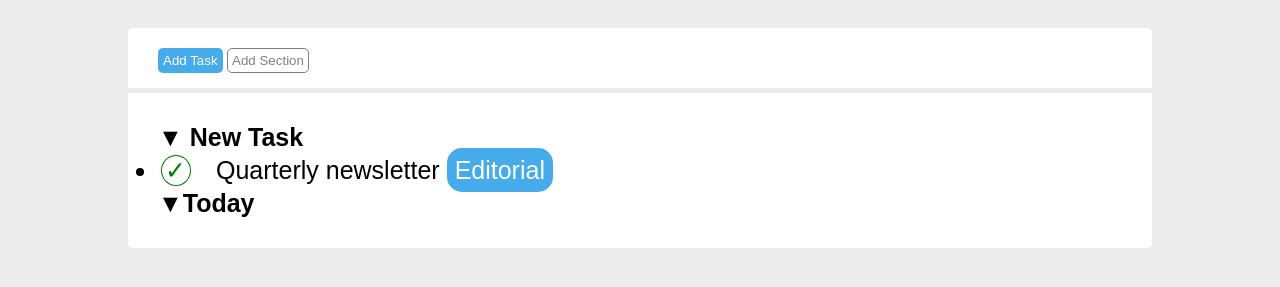
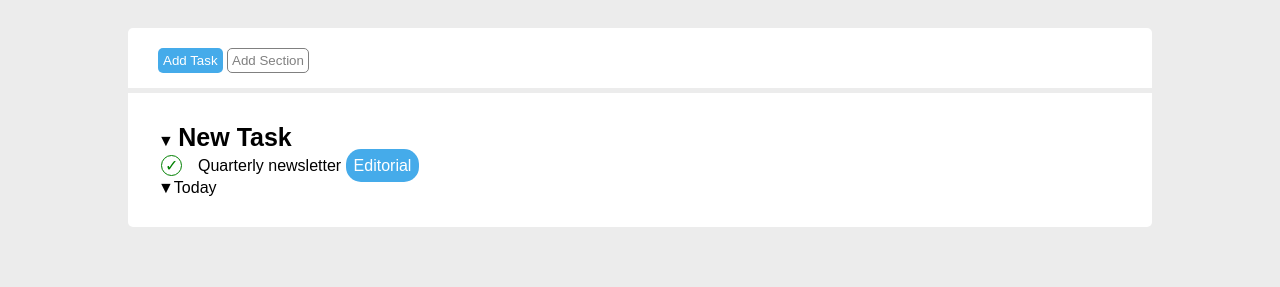
Before and after one commit to fedeloxe/html-css-toboolist, a plain HTML site: page index.html in a window 1280 px wide. Shown: the part 97-384 px from the top of the page. Drawn offline with Linux system fonts and the light colour scheme.

Commit message:
fixed list 1

```diff
--- a/css/style.css
+++ b/css/style.css
@@ -86,15 +86,16 @@ main{
 #listmaster{
       margin-left: 30px;
     padding-top: 30px;
+
+}
+
+
+ul{
     list-style-type: none;
 }
 
-
-
-
-ul{font-size: 25px;
+#ultitle{font-size: 25px;
     font-weight: 600;
-
 }
 
 li{
```
